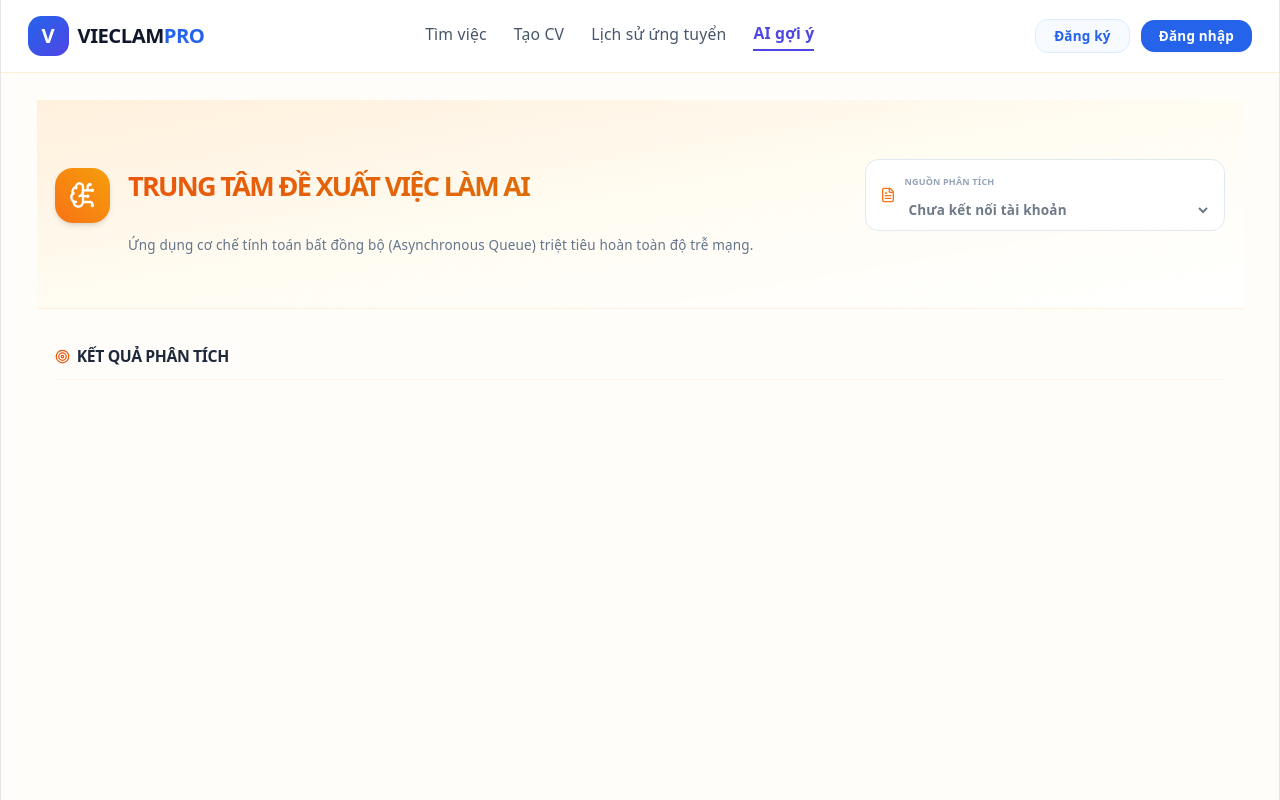
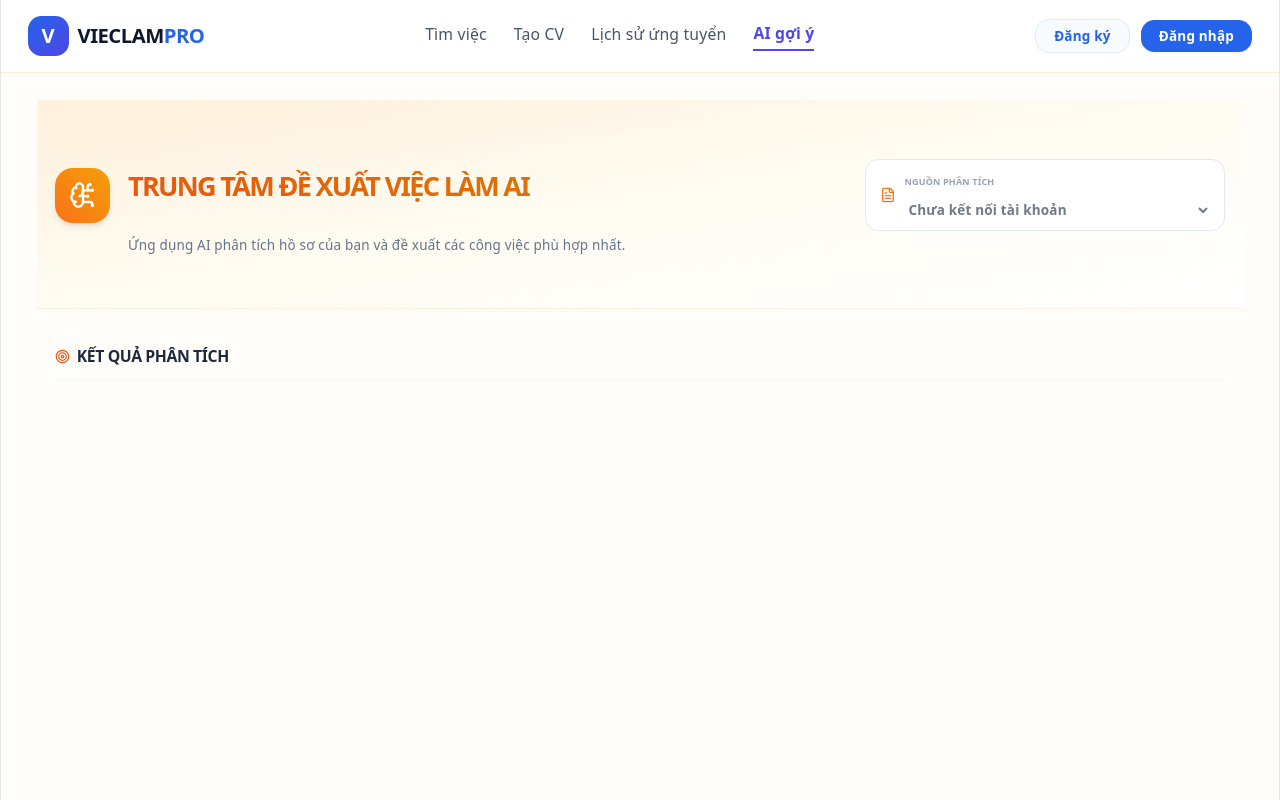
Before and after one commit to Phuoc2k5-code/DATN_2026_FE, a React (Vite) app: page /ai-suggestions in a window 1280 px wide. Shown: the top 800 px of the page. Built offline with nearby package versions, Linux system fonts and the light colour scheme.

Commit message:
fix: lỗi chức năng AI gợi ý

```diff
--- a/src/views/auth/Register.jsx
+++ b/src/views/auth/Register.jsx
@@ -36,7 +36,7 @@ export default function RegisterPage() {
     setLoading(true);
 
     const registerData = {
-      name, // <--- ĐÃ BỔ SUNG TRUYỀN NAME LÊN BACKEND LARAVEL
+      name,
       email,
       password,
       password_confirmation: passwordConfirmation,
--- a/src/views/user/AIJobs.jsx
+++ b/src/views/user/AIJobs.jsx
@@ -197,7 +197,7 @@ export default function AiJobs() {
                 Trung tâm Đề xuất Việc làm AI
               </h1>
               <p className="text-xs text-slate-500 mt-1">
-                Ứng dụng cơ chế tính toán bất đồng bộ (Asynchronous Queue) triệt tiêu hoàn toàn độ trễ mạng.
+                Ứng dụng AI phân tích hồ sơ của bạn và đề xuất các công việc phù hợp nhất.
               </p>
             </div>
           </div>
```
